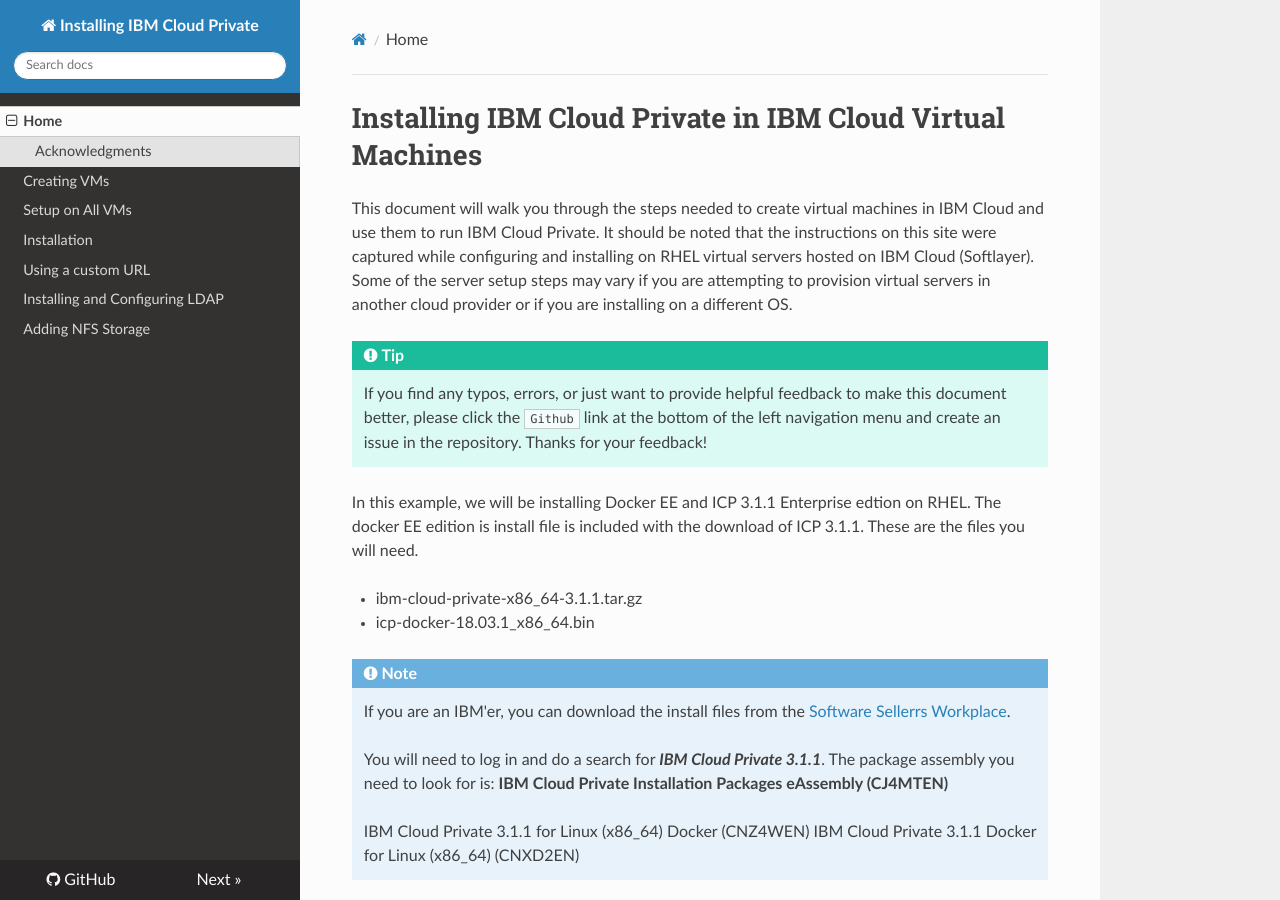
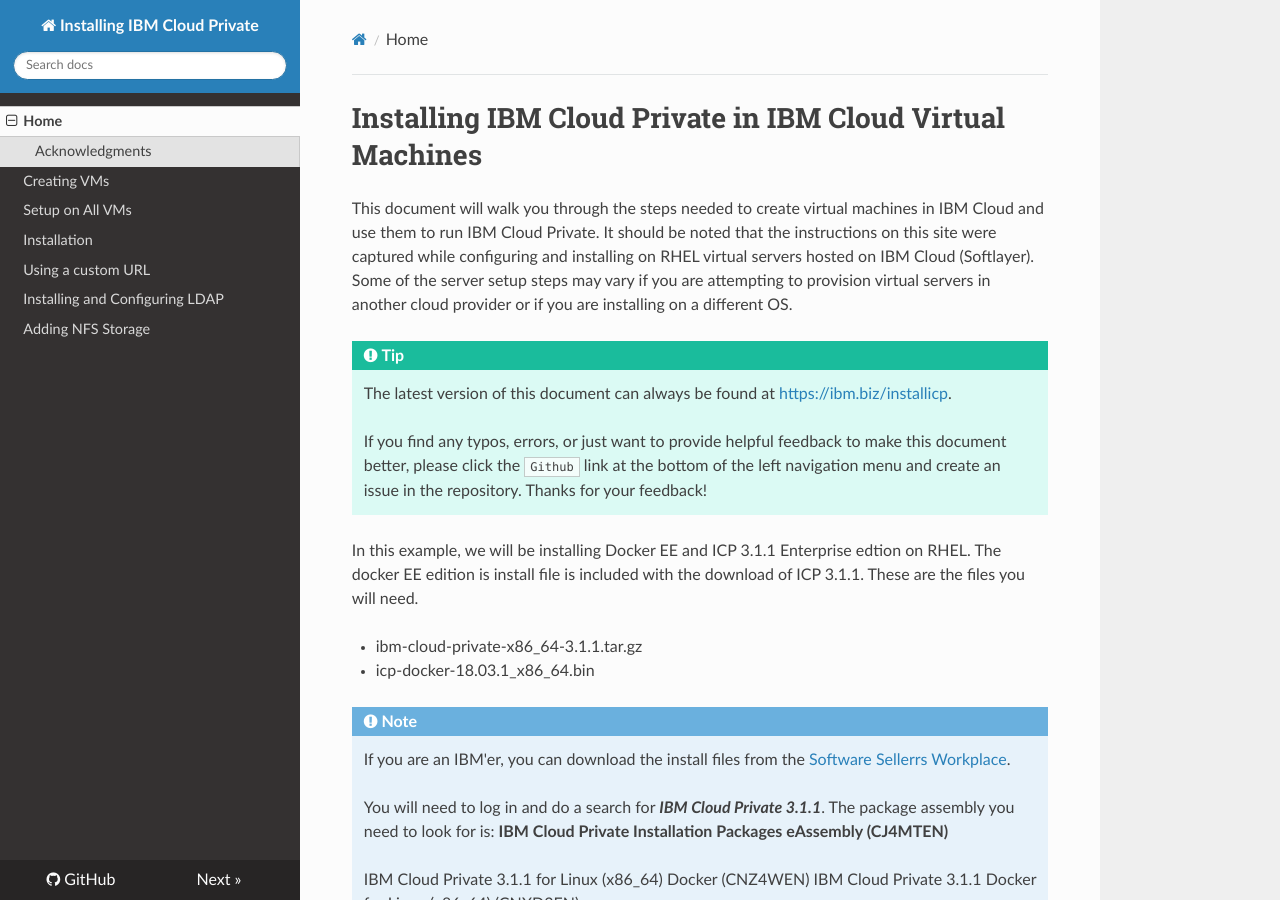
Before and after one commit to IBM-ICP-CoC/ICP-311-Install, an MkDocs documentation site: the page built from docs/index.md, in a window 1280 px wide and 900 px high. Built offline with MkDocs 1.6.1, drawn with Linux system fonts in a browser that asks for light colours; nearby versions of some CDN libraries.

Commit message:
added link to ibm.biz/installicp

```diff
--- a/docs/index.md
+++ b/docs/index.md
@@ -3,6 +3,8 @@
 This document will walk you through the steps needed to create virtual machines in IBM Cloud and use them to run IBM Cloud Private. It should be noted that the instructions on this site were captured while configuring and installing on RHEL virtual servers hosted on IBM Cloud (Softlayer). Some of the server setup steps may vary if you are attempting to provision virtual servers in another cloud provider or if you are installing on a different OS.
 
 !!! tip
+    The latest version of this document can always be found at [https://ibm.biz/installicp](https://ibm.biz/installicp).
+
     If you find any typos, errors, or just want to provide helpful feedback to make this document better, please click the `Github` link at the bottom of the left navigation menu and create an issue in the repository.  Thanks for your feedback!
 
 In this example, we will be installing Docker EE and ICP 3.1.1 Enterprise edtion on RHEL. The docker EE edition is install file is included with the download of ICP 3.1.1. These are the files you will need.
```
